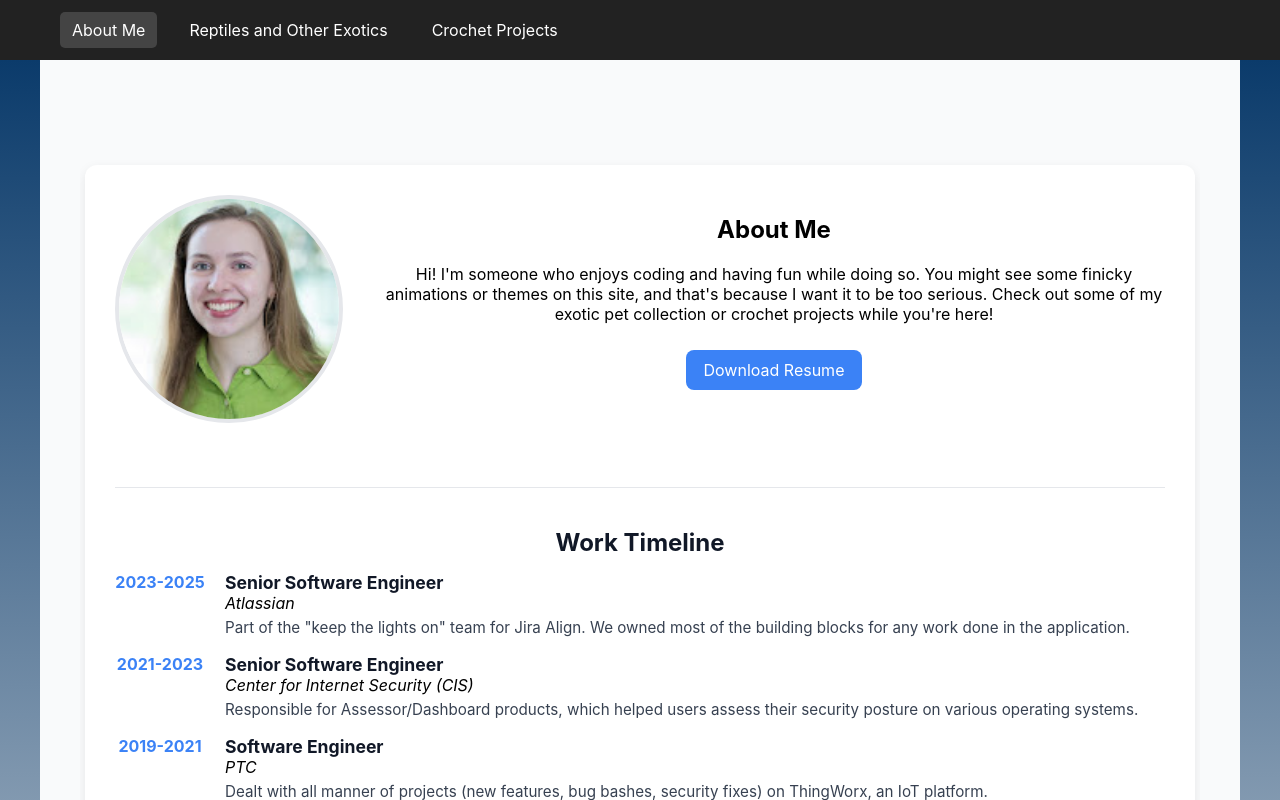
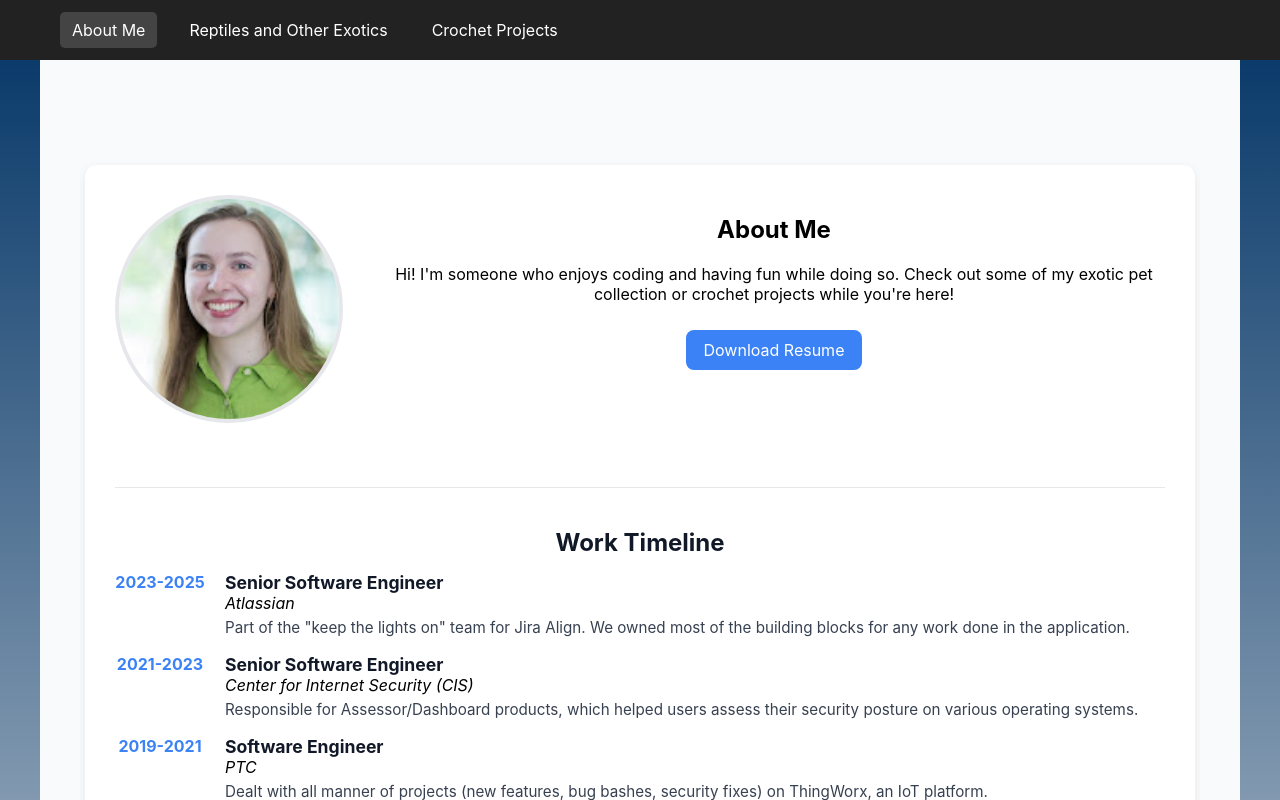
Before and after one commit to kirons323/KatherineReptilesSite, a React (Create React App) app in the folder frontend/kreptiles-frontend/: page / in a window 1280 px wide. Shown: the top 800 px of the page. Built offline with nearby package versions, Linux system fonts and the light colour scheme.

Commit message:
fixed sentence

```diff
--- a/frontend/kreptiles-frontend/src/Content/AboutMe.js
+++ b/frontend/kreptiles-frontend/src/Content/AboutMe.js
@@ -15,8 +15,7 @@ export default function AboutMe() {
           <div className="about-content">
             <h1>About Me</h1>
             <p className="about-summary">
-              Hi! I'm someone who enjoys coding and having fun while doing so. You might see some
-              finicky animations or themes on this site, and that's because I want it to be too serious.
+              Hi! I'm someone who enjoys coding and having fun while doing so.
                Check out some of my exotic pet collection or crochet projects while you're here!
             </p>
             <a href={ resume } download="KatherineIrons_Resume.pdf" className="resume-button">
```
